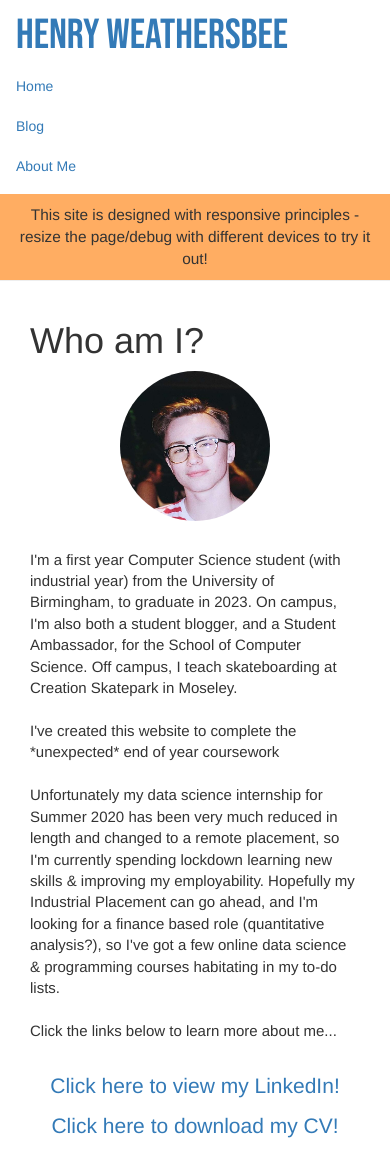
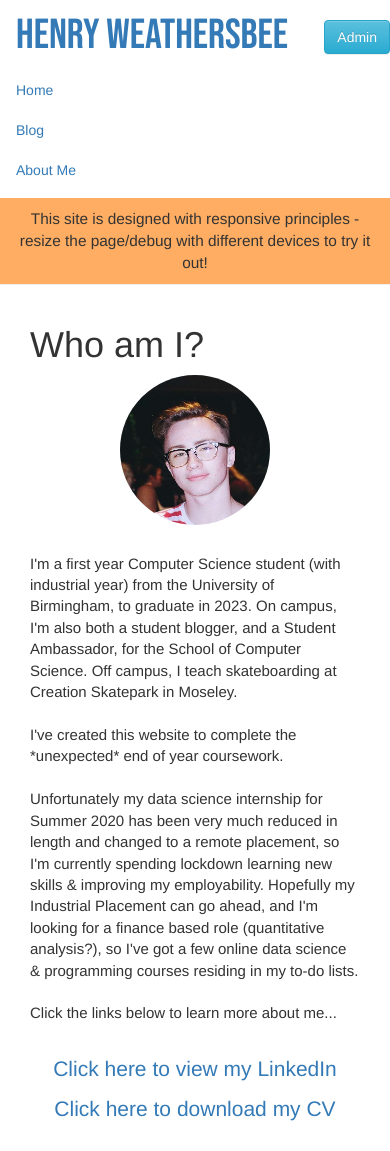
Before and after one commit to weathersbubble/bridging_cw, a Django app: page /about in a window 390 px wide. After the commit the page ends 1121 px from the top, so only its background shows below. Run offline with Django 3.2, Linux system fonts and the light colour scheme; some libraries are stand-ins or nearby versions.

Commit message:
General Bug fixes and Tweaks

```diff
--- a/blog/static/css/blog.css
+++ b/blog/static/css/blog.css
@@ -1,3 +1,7 @@
+.admin-button-mobile {
+    display: none;
+}
+
 .page-title {
     margin-top: 3px;
     margin-bottom: -3px;
@@ -18,7 +22,7 @@
     padding: 10px 10px 0px;
 }
 
-.admin-button {
+.admin-button-desktop {
     float: right;
 }
 
@@ -77,9 +81,16 @@
     .page-header {
         font-size: 1.1em;
     }
-    .admin-button {
+    .admin-button-desktop {
         display: none;
     }
+
+    .admin-button-mobile {
+        margin-top: 20px;
+        display: block;
+        float: right;
+    }
+
     .id-photo {
         display: block;
         margin: auto;
--- a/blog/templates/blog/about.html
+++ b/blog/templates/blog/about.html
@@ -6,18 +6,18 @@
     <img class="id-photo" src="{% static 'casual_ID_photo.JPG' %}">
 
     <p class="about-paragraph ">I'm a first year Computer Science student (with industrial year) from the University of Birmingham, to graduate in 2023. On campus, I'm also both a student blogger, and a Student Ambassador, for the School of Computer Science. Off campus, I teach
-        skateboarding at Creation Skatepark in Moseley.<br><br> I've created this website to complete the *unexpected* end of year coursework<br><br> Unfortunately my data science internship for Summer 2020 has been very much reduced in length and changed
+        skateboarding at Creation Skatepark in Moseley.<br><br> I've created this website to complete the *unexpected* end of year coursework.<br><br> Unfortunately my data science internship for Summer 2020 has been very much reduced in length and changed
         to a remote placement, so I'm currently spending lockdown learning new skills & improving my employability. Hopefully my Industrial Placement can go ahead, and I'm looking for a finance based role (quantitative analysis?), so I've got a few online
-        data science & programming courses habitating in my to-do lists.
+        data science & programming courses residing in my to-do lists.
         <br><br>Click the links below to learn more about me...</p>
 
     <div class="about-links ">
         <a href="https://www.linkedin.com/in/henryweathersbee/ " target="_blank ">
-            <p>Click here to view my LinkedIn!</p>
+            <p>Click here to view my LinkedIn</p>
         </a>
 
         <a href="/static/downloads/HW-CV.pdf " download>
-            <p>Click here to download my CV!</p>
+            <p>Click here to download my CV</p>
         </a>
     </div>
 </div>
--- a/blog/templates/blog/base.html
+++ b/blog/templates/blog/base.html
@@ -13,6 +13,7 @@
 </head>
 
 <body>
+    <a href="./admin"><button class="btn btn-info navbar-btn admin-button-mobile">Admin</button></a>
     <nav class="navbar navbar-expand-sm bg-dark navbar-dark">
         <div class="container-fluid header">
             <div class="navbar-header">
@@ -23,7 +24,7 @@
                 <li><a href="{% url 'post_list' %}">Blog</a></li>
                 <li><a href="{% url 'about' %}">About Me</a></li>
             </ul>
-            <a href="./admin"><button class="btn btn-info navbar-btn admin-button">Admin</button></a>
+            <a href="./admin"><button class="btn btn-info navbar-btn admin-button-desktop">Admin</button></a>
         </div>
     </nav>
 
```
Also changed, not shown: 1 other file.
